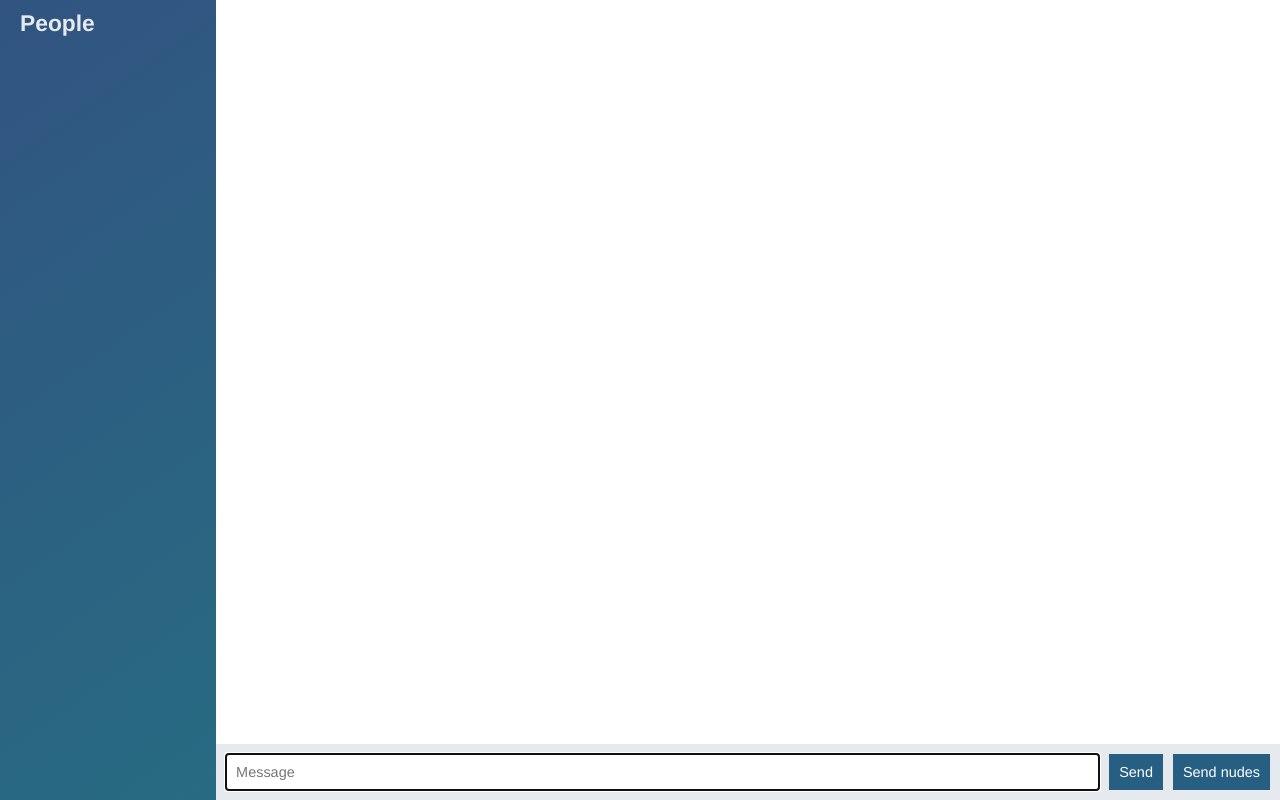
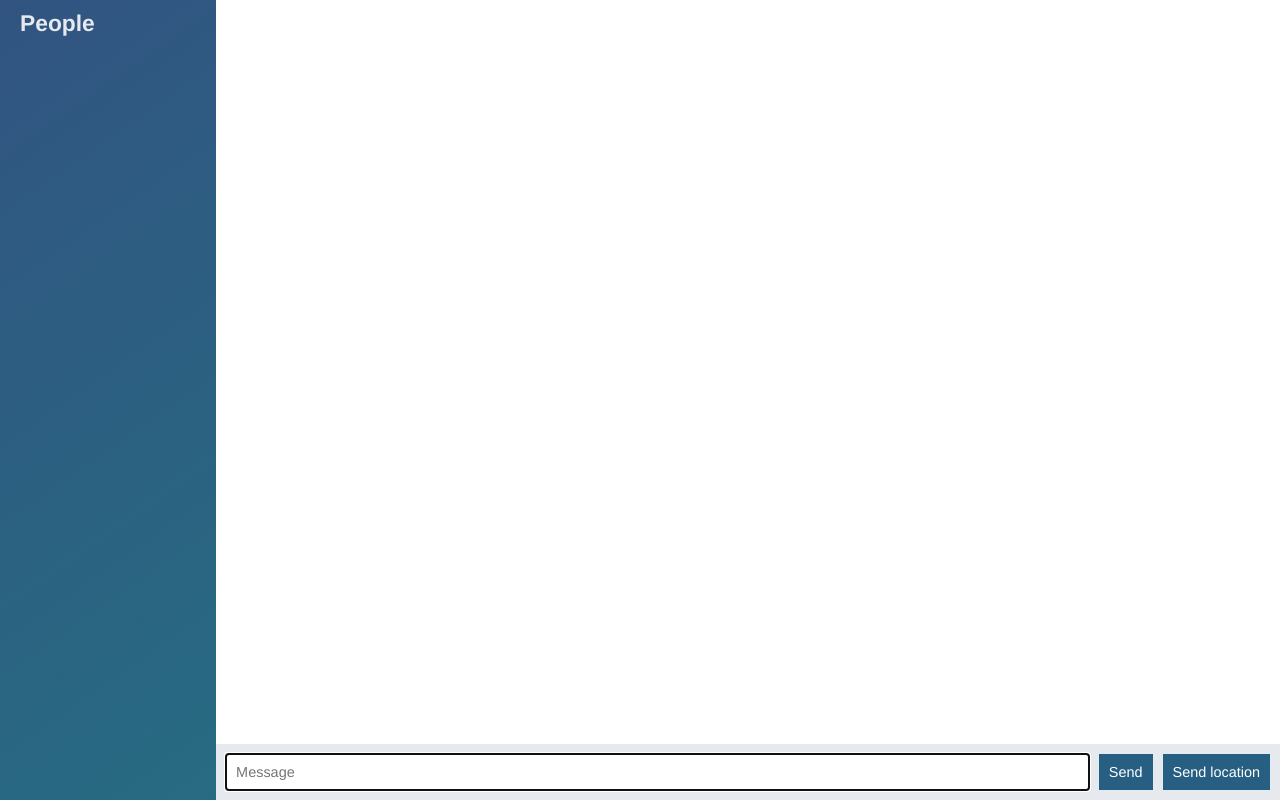
Before and after one commit to ch1nch1ll4/node-course-chat-app, a website: page public/chat.html in a window 1280 px wide. Drawn offline with nearby package versions, Linux system fonts and the light colour scheme; no server answers.

Commit message:
change button

```diff
--- a/public/chat.html
+++ b/public/chat.html
@@ -23,7 +23,7 @@
         <input name="message" type="text" placeholder="Message" autofocus autocomplete="off"/>
         <button>Send</button>
       </form>
-      <button id="send-location">Send nudes</button>
+      <button id="send-location">Send location</button>
     </div>
   </div>
 
```
